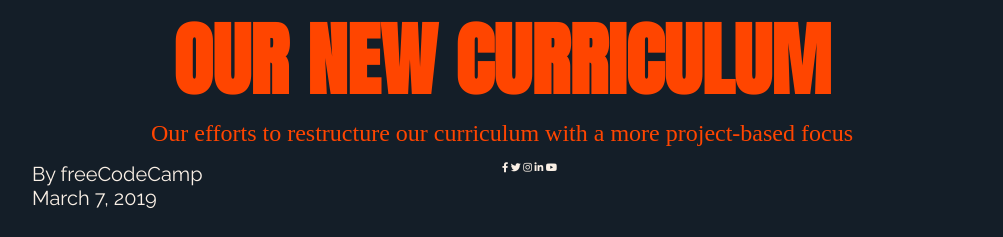
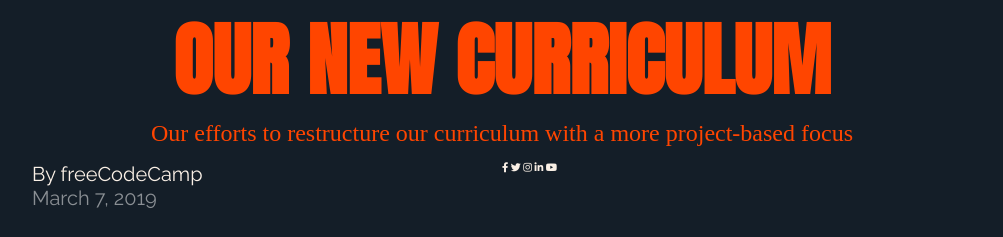
Before and after one commit to dianakius/magazine, a plain HTML site: page index.html in a window 1280 px wide. Shown: the part 707-944 px from the top of the page, without its empty margins (138-1141 px from the left). Drawn offline with Linux system fonts and the light colour scheme; a web font is replaced by a local one.

Commit message:
style(css):publish-date

```diff
--- a/styles.css
+++ b/styles.css
@@ -71,3 +71,6 @@ img {
 .author-name a:hover {
   background-color: #306203;
 }
+.publish-date {
+  color: rgba(255, 255, 255, 0.5);
+}
```
